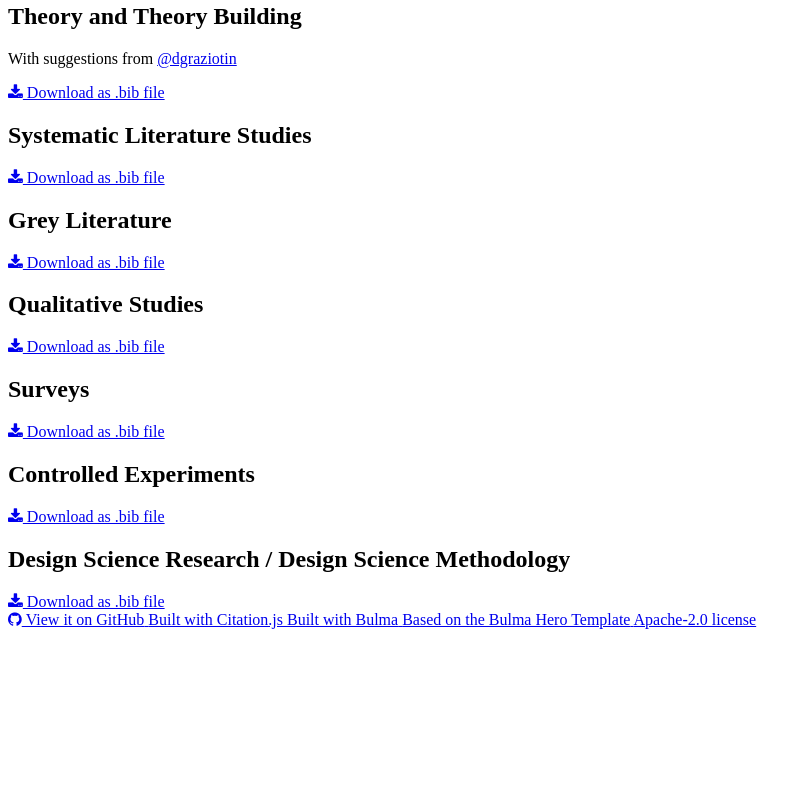
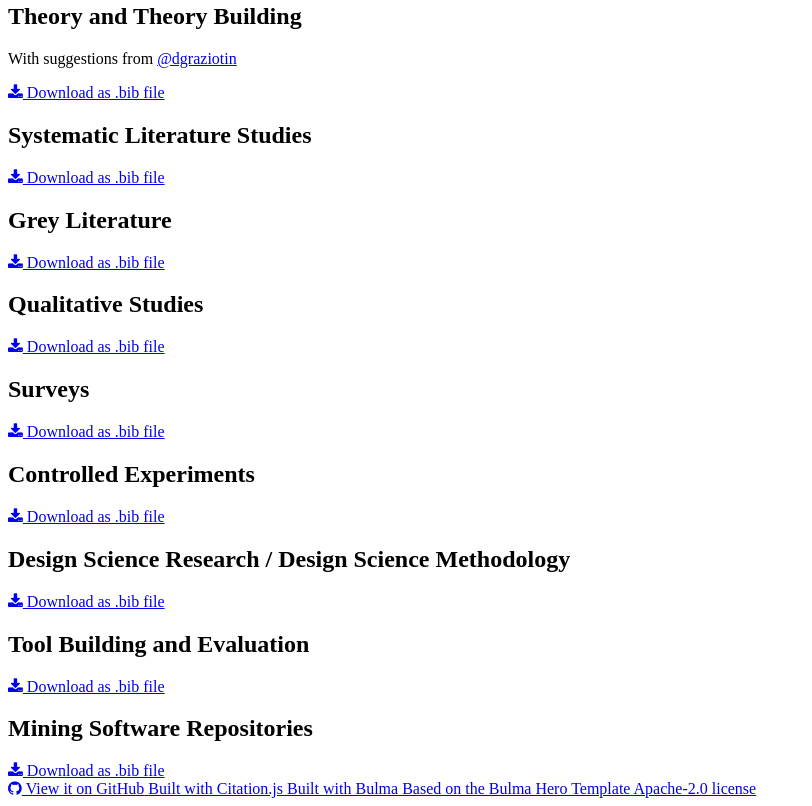
Before and after one commit to xJREB/swe-research-methods, a website: page src/index.html in a window 1280 px wide. Shown: the part 392-1198 px from the top of the page, without its empty margins (0-812 px from the left). Before the commit the page ends 1029 px from the top, so only its background shows below. Drawn offline with Linux system fonts and the light colour scheme.

Commit message:
Refined references; added categories Tool Building and MSR

```diff
--- a/src/index.html
+++ b/src/index.html
@@ -129,6 +129,22 @@
                 <i class="fa fa-download"></i>&nbsp;Download as .bib file
               </a>
             </section>
+
+            <section>
+              <h2 class="subtitle is-3">Tool Building and Evaluation</h2>
+              <div id="tool-building-eval" class="container"></div>
+              <a class="button is-link is-small" target="_blank" href="https://raw.githubusercontent.com/xJREB/swe-research-methods/master/public/bibs/tool-building-eval.bib">
+                <i class="fa fa-download"></i>&nbsp;Download as .bib file
+              </a>
+            </section>
+
+            <section>
+              <h2 class="subtitle is-3">Mining Software Repositories</h2>
+              <div id="msr" class="container"></div>
+              <a class="button is-link is-small" target="_blank" href="https://raw.githubusercontent.com/xJREB/swe-research-methods/master/public/bibs/msr.bib">
+                <i class="fa fa-download"></i>&nbsp;Download as .bib file
+              </a>
+            </section>
           </div>
         </div>
       </div>
--- a/src/index.js
+++ b/src/index.js
@@ -30,7 +30,7 @@ window.onload = async function() {
   }
 
   // retrieve bib files for all sections, transform to HTML, and add to the respective DOM element
-  const refs = ["phil-of-science", "general-ese", "theories", "slrs", "glrs", "qualitative-studies", "surveys", "experiments", "design-science"];
+  const refs = ["phil-of-science", "general-ese", "theories", "slrs", "glrs", "qualitative-studies", "surveys", "experiments", "design-science", "tool-building-eval", "msr"];
   Promise.all(refs.map(entry => axios.get(`bibs/${entry}.bib`))).then(responses => {
     responses.forEach((res, index) => {
       const html = replaceDoisWithLinks(
```
Also changed, not shown: 12 other files.
